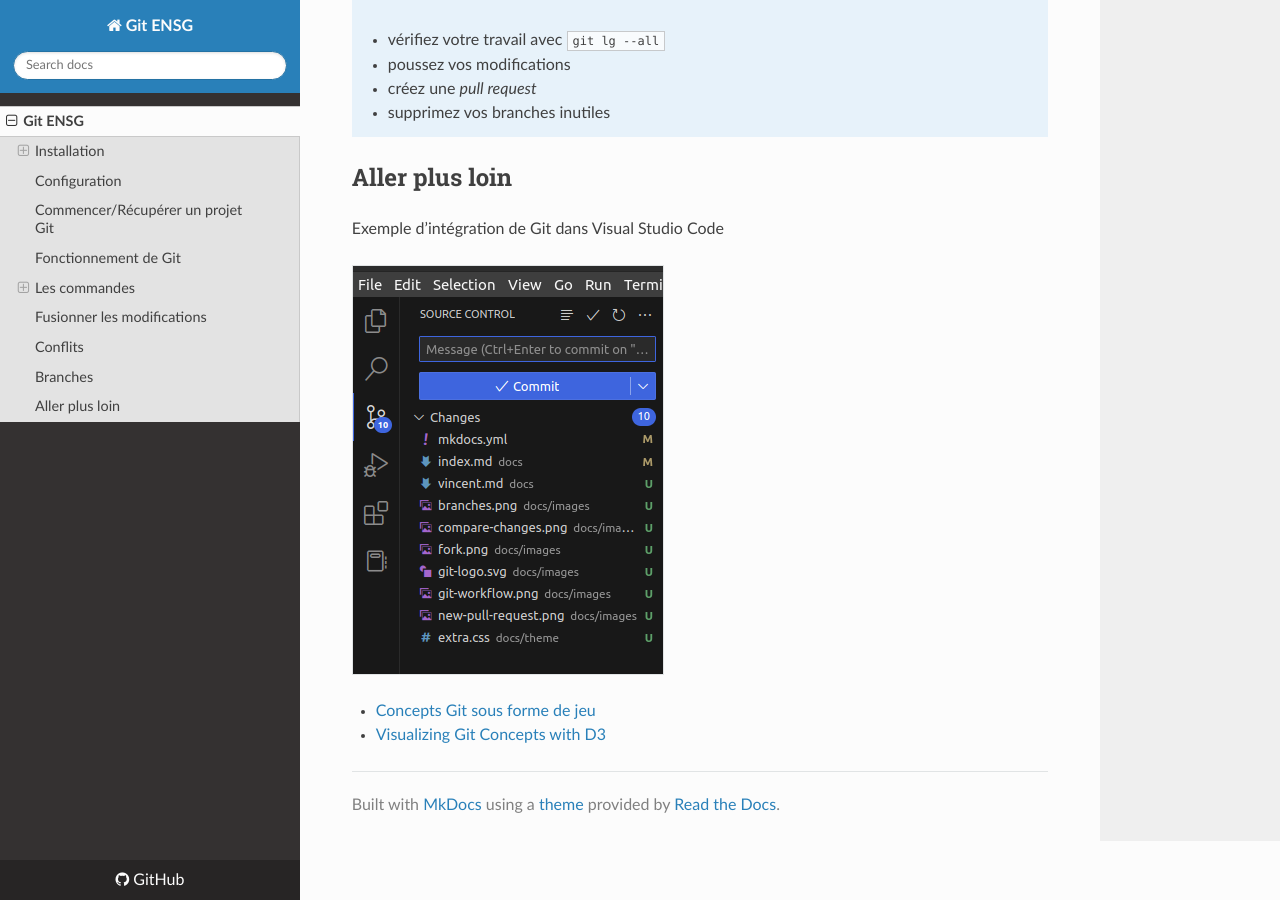
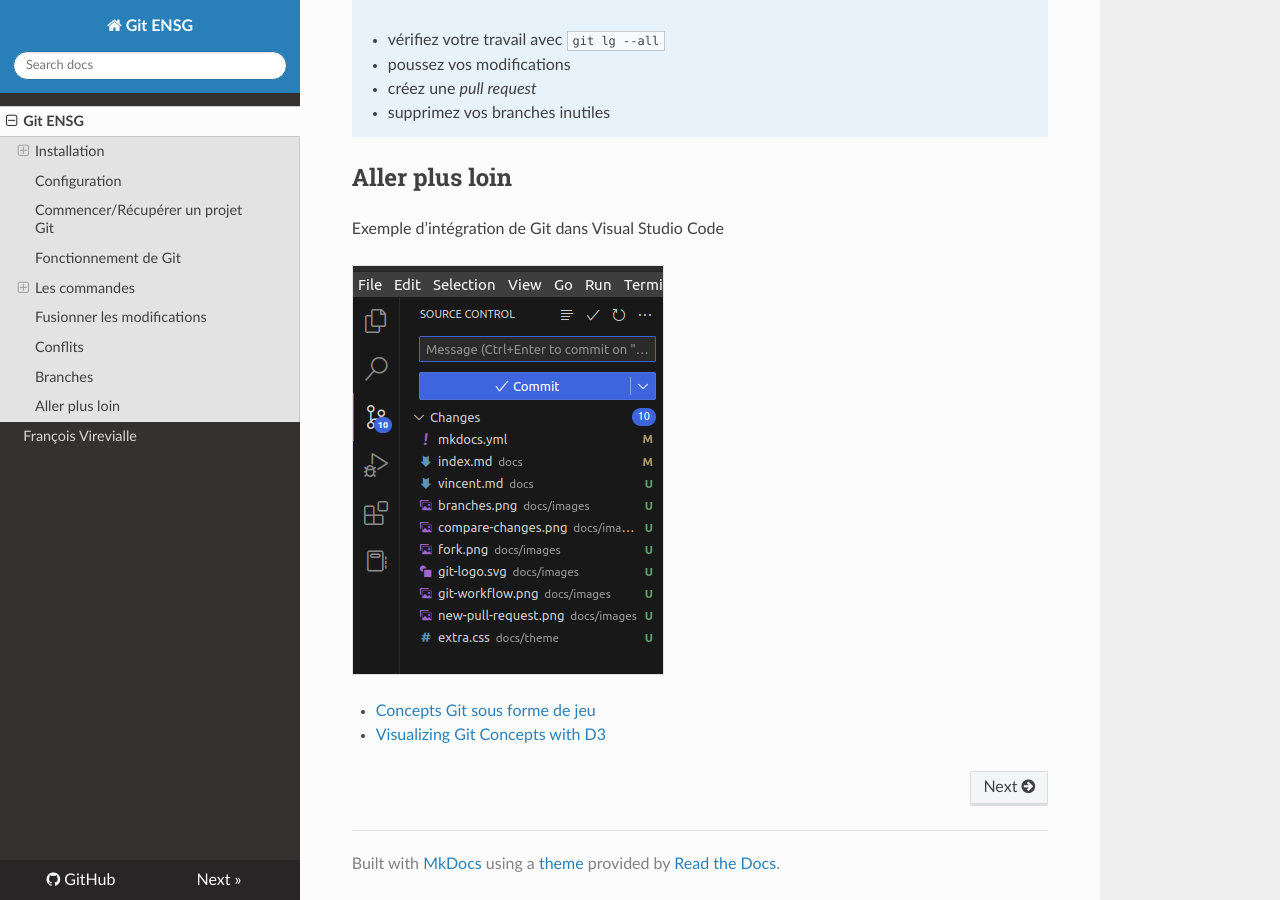
Before and after one commit to iamvdo/git-ensg, an MkDocs documentation site: the page built from docs/index.md, in a window 1280 px wide and 900 px high, scrolled down 10235 px. Built offline with MkDocs 1.6.1, drawn with Linux system fonts in a browser that asks for light colours; nearby versions of some CDN libraries.

Commit message:
ajoute de mon lien menu

```diff
--- a/mkdocs.yml
+++ b/mkdocs.yml
@@ -4,6 +4,7 @@ repo_url: https://github.com/iamvdo/git-ensg/
 edit_uri: 'blob/main/docs/'
 nav:
     - Git ENSG: index.md
+    - François Virevialle: Virevialle_Francois.md
 theme:
     name: readthedocs
 extra_css:
```
